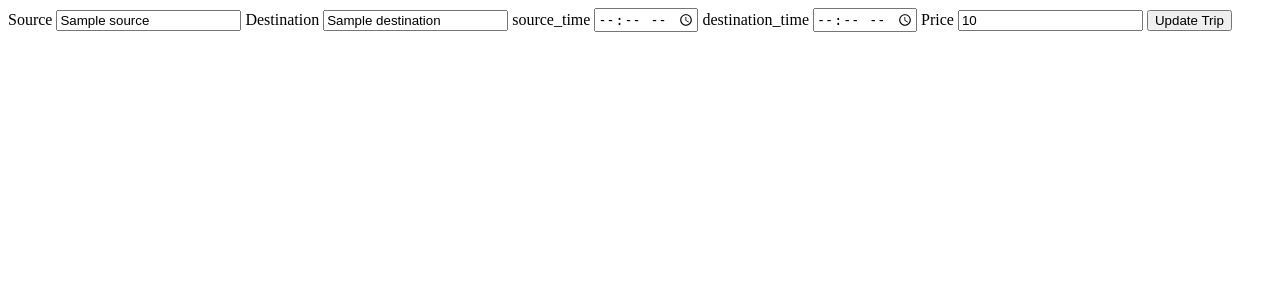
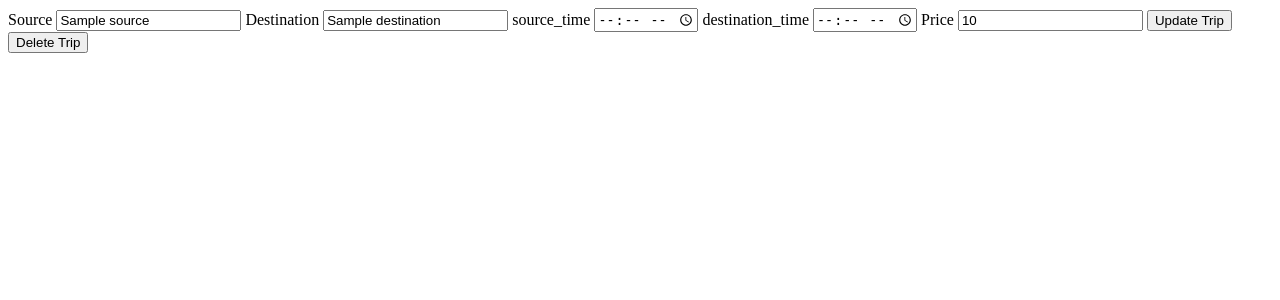
Before and after one commit to huzaifa003/tourSiteFlask, a Flask app: template templates/editBookings.html in a window 1280 px wide. Shown: the top 300 px of the page. Run offline with Flask 3, Linux system fonts and the light colour scheme; the template is opened without the code that fills it: most values are stand-ins (such as "Sample title", 1, 10 or a date in 2020).

Commit message:
Completed Bookings

```diff
--- a/app.py
+++ b/app.py
@@ -167,17 +167,25 @@ def editBookings(id):
             print(converted)
             return render_template("editBookings.html", data=converted[0])
     else:
+        if ("upd" in request.form):
+            print("HELLLLLO")
+            source = request.form.get("source")
+            destination = request.form.get("destination")
+            source_time = request.form.get("source_time")
+            destination_time = request.form.get("destination_time")
+            price = request.form.get("price")
 
-        source = request.form.get("source")
-        destination = request.form.get("destination")
-        source_time = request.form.get("source_time")
-        destination_time = request.form.get("destination_time")
-        price = request.form.get("price")
+            print(source, id)
+            con.execute(text("UPDATE trips SET source = (:source), destination = (:destination), source_time = (:source_time), destination_time = (:destination_time), price = (:price) WHERE id = (:id)"), {
+                "source": source, "destination": destination, "source_time": source_time, "destination_time": destination_time, "price": price, "id": id})
+            flash("Updated successfully")
 
-        print(source, id)
-        con.execute(text("UPDATE trips SET source = (:source), destination = (:destination), source_time = (:source_time), destination_time = (:destination_time), price = (:price) WHERE id = (:id)"), {
-                    "source": source, "destination": destination, "source_time": source_time, "destination_time": destination_time, "price": price, "id": id})
-        flash("Updated successfully")
+        if ("delete" in request.form):
+            con.execute(text("DELETE FROM trips WHERE id = (:id)"),{"id": id})
+
+        if ("upd" in request.form):
+            print("YOOOOOOOO")
+
         return redirect("/admin/booking")
 
 
--- a/templates/editBookings.html
+++ b/templates/editBookings.html
@@ -24,8 +24,13 @@
 
         <label for="price"> Price </label>
         <input name="price" type="number" value="{{data['price']}}">
-        <button name="update" type="submit"> Update Trip </button>
+        <button name="upd" type="submit"> Update Trip </button>
     </form>
+
+    <form method="POST">
+        <button name="delete" type="submit"> Delete Trip </button>
+    </form>
+
 </body>
 
 </html>
```
